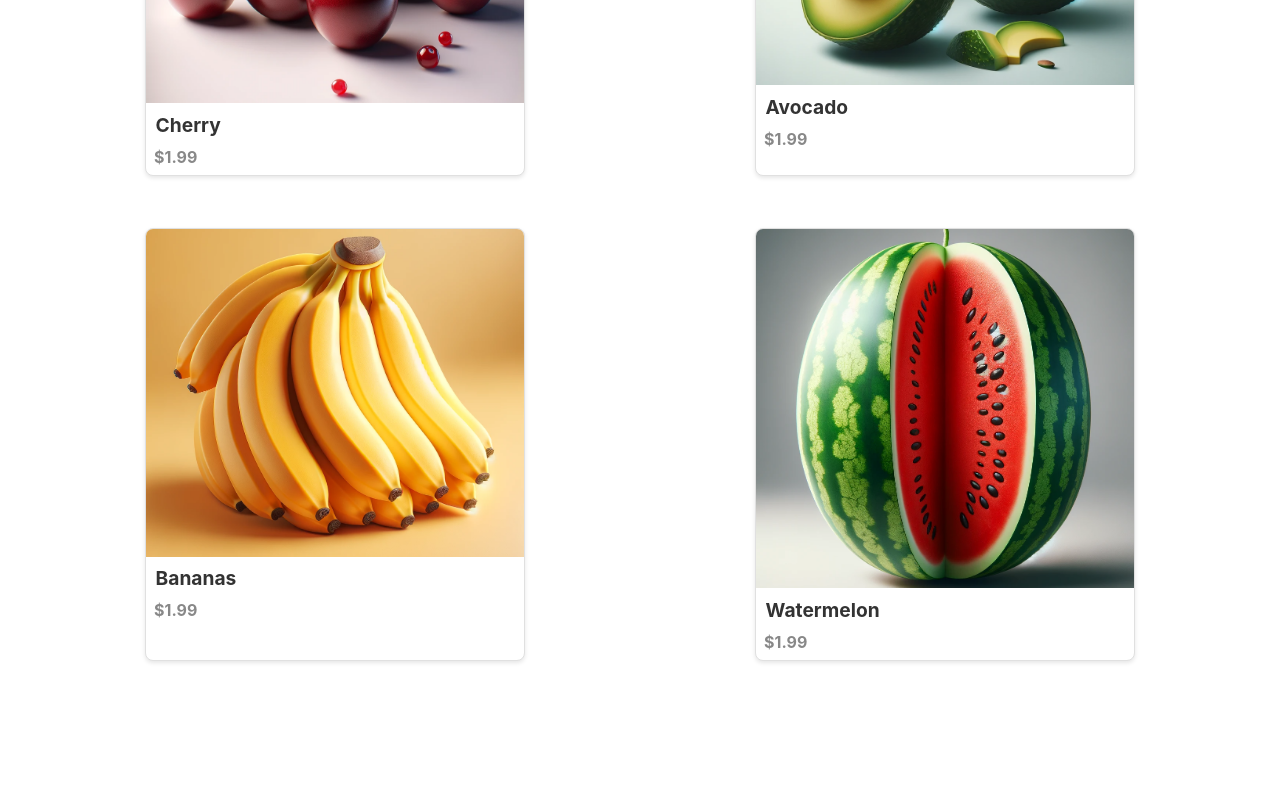
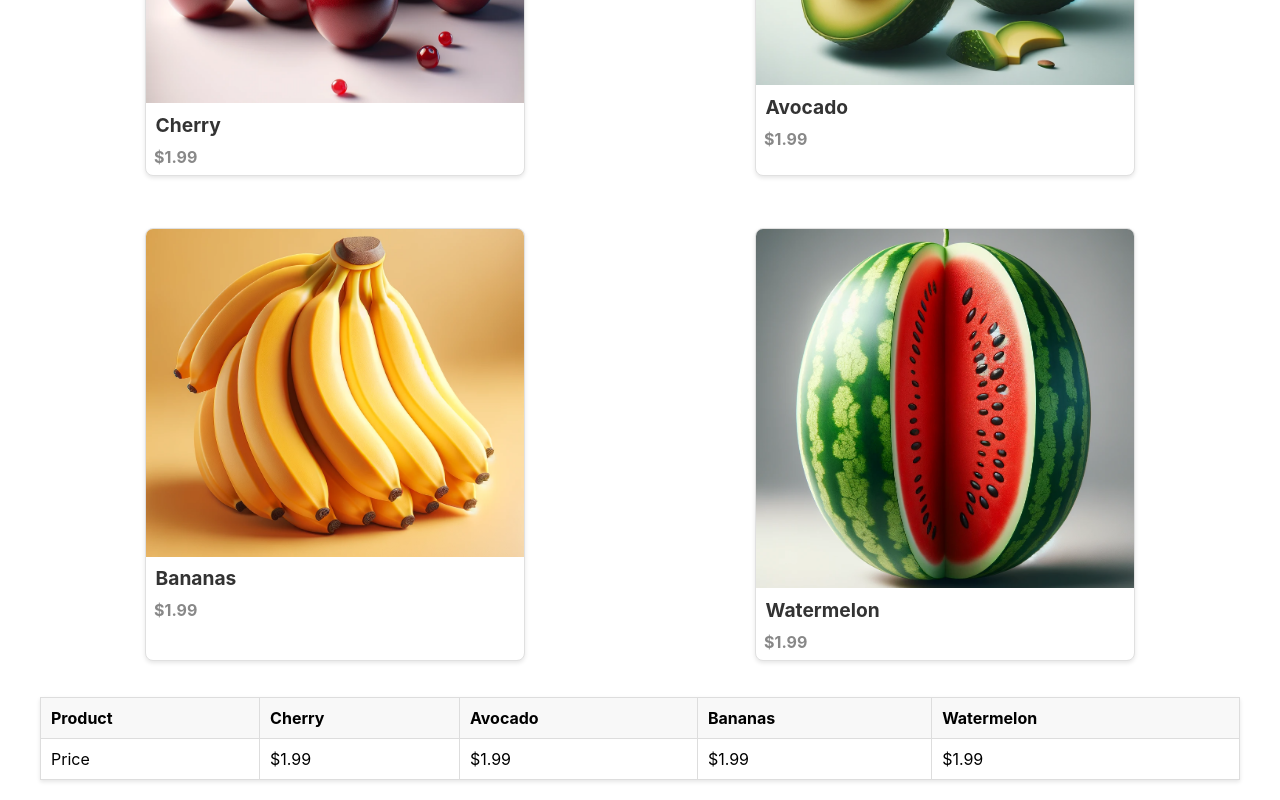
Before and after one commit to Vaidas2022/fruits-react, a React (Create React App) app: page / in a window 1280 px wide. Shown: the part 409-1209 px from the top of the page. Before the commit the page ends 1106 px from the top, so only its background shows below. Built offline with nearby package versions, Linux system fonts and the light colour scheme.

Commit message:
Added comparison table and style

```diff
--- a/src/App.js
+++ b/src/App.js
@@ -1,4 +1,5 @@
 import './App.css';
+import ComparisonTable from './ComparisonTable';
 import ProductCard from './ProductCard';
 
 function App() {
@@ -33,7 +34,7 @@ function App() {
           <ProductCard key={product.name} product={product} />
         ))}
       </div>
-
+          <ComparisonTable products={products} />
     </div>
   );
 }
--- /dev/null
+++ b/src/ComparisonTable.css
@@ -0,0 +1,20 @@
+.comparison-table {
+    margin-top: 20px; /* Atstumas nuo viršutinių elementų */
+    border-collapse: collapse; /* Pašalina tarpus tarp lentelės ląstelių */
+    width: 100%; /* Lentelės plotis */
+    box-shadow: 0 2px 4px rgba(0, 0, 0, 0.1); /* Lengvas šešėlis aplink lentelę */
+  }
+
+  .comparison-table th,
+  .comparison-table td {
+    padding: 10px; /* Truputis vietos aplink tekstą ląstelėje */
+    border: 1px solid #ddd; /* Plonas rėmelis aplink ląsteles */
+    text-align: left; /* Teksto išlyginimas į kairę */
+  }
+
+  .comparison-table th {
+    background-color: #f8f8f8; /* Šviesesnė fono spalva antraštėms */
+    font-weight: bold; /* Paryškintas šriftas antraštėms */
+  }
+
+  /* Papildomi stiliai, jei reikia, čia */
--- /dev/null
+++ b/src/ComparisonTable.js
@@ -0,0 +1,29 @@
+import React from 'react';
+import './ComparisonTable.css'; // Importuojame CSS
+
+function ComparisonTable({ products }) {
+  return (
+    <table className="comparison-table">
+      <thead>
+        <tr>
+          <th>Product</th>
+          {products.map(product => (
+            <th key={product.name}>{product.name}</th>
+          ))}
+        </tr>
+      </thead>
+      <tbody>
+        {/* Čia galite pridėti eilutes su produkto savybėmis */}
+        <tr>
+          <td>Price</td>
+          {products.map(product => (
+            <td key={product.name}>{product.price}</td>
+          ))}
+        </tr>
+        {/* Pavyzdžiui, kitos savybės... */}
+      </tbody>
+    </table>
+  );
+}
+
+export default ComparisonTable;
```
